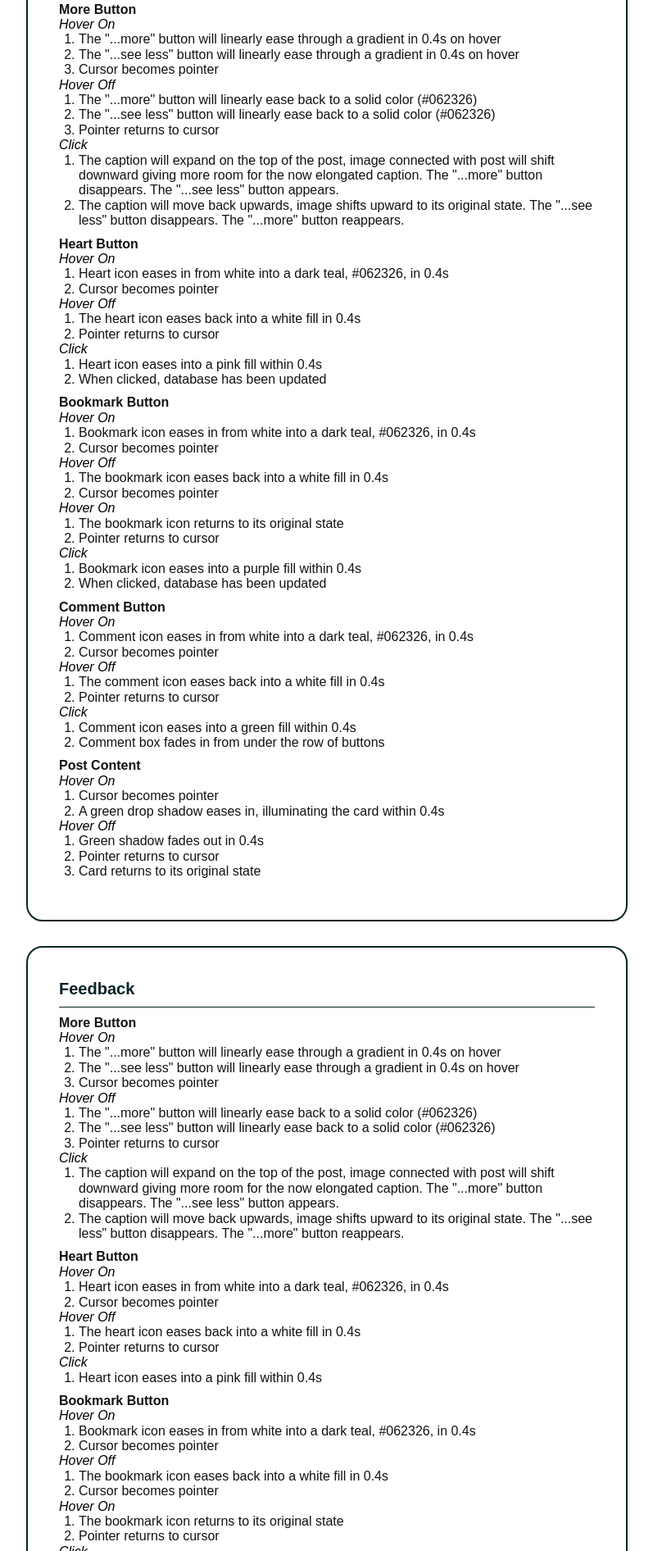
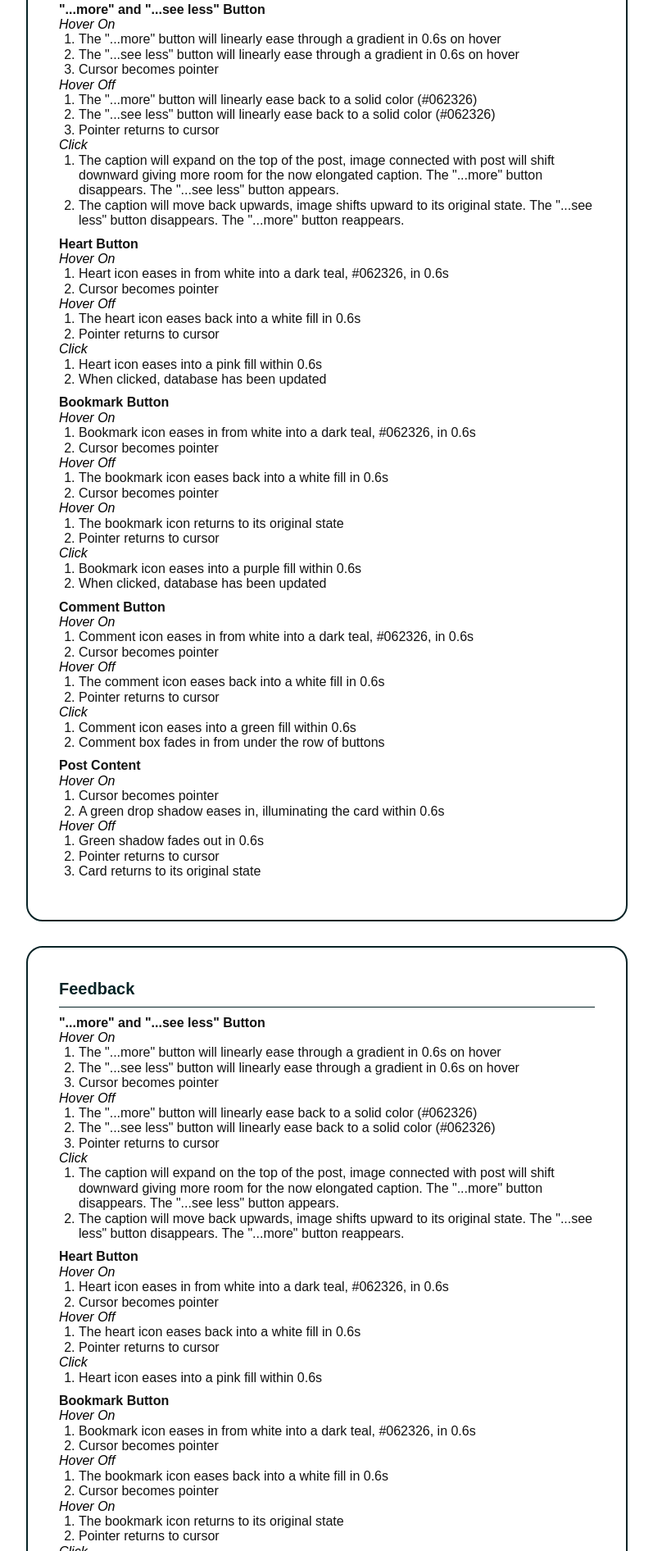
Before and after one commit to tochloe/idm241-cct52, a plain HTML site: page final/build/index.html in a window 1280 px wide. Shown: the part 1815-3707 px from the top of the page at 82% size, without its empty margins (241-1038 px from the left). Drawn offline with Linux system fonts and the light colour scheme.

Commit message:
📝 Editing Animations, Adjusting Descriptions

```diff
--- a/final/build/index.html
+++ b/final/build/index.html
@@ -127,7 +127,7 @@
     <hr class="doc-divider">
 
     <div class="doc-subsection">
-        <h3 class="doc-subsection-title">More/Less Button</h3>
+        <h3 class="doc-subsection-title">"...more" and "...see less" Button</h3>
         <ol class="doc-list">
             <li>Hover On "...More"</li>
             <li>Hover Off "...More"</li>
@@ -182,13 +182,13 @@
     <hr class="doc-divider">
 
     <div class="doc-subsection">
-        <h3 class="doc-subsection-title">More Button</h3>
+        <h3 class="doc-subsection-title">"...more" and "...see less" Button</h3>
         <div class="doc-rules-content">
 
             <p class="doc-italic">Hover On</p>
             <ol class="doc-list">
-                <li>The "...more" button will linearly ease through a gradient in 0.4s on hover</li>
-                <li>The "...see less" button will linearly ease through a gradient in 0.4s on hover</li>
+                <li>The "...more" button will linearly ease through a gradient in 0.6s on hover</li>
+                <li>The "...see less" button will linearly ease through a gradient in 0.6s on hover</li>
                 <li>Cursor becomes pointer</li>
             </ol>
 
@@ -214,19 +214,19 @@
 
             <p class="doc-italic">Hover On</p>
             <ol class="doc-list">
-                <li>Heart icon eases in from white into a dark teal, #062326, in 0.4s</li>
+                <li>Heart icon eases in from white into a dark teal, #062326, in 0.6s</li>
                 <li>Cursor becomes pointer</li>
             </ol>
 
             <p class="doc-italic">Hover Off</p>
             <ol class="doc-list">
-                <li>The heart icon eases back into a white fill in 0.4s</li>
+                <li>The heart icon eases back into a white fill in 0.6s</li>
                 <li>Pointer returns to cursor</li>
             </ol>
 
             <p class="doc-italic">Click</p>
             <ol class="doc-list">
-                <li>Heart icon eases into a pink fill within 0.4s</li>
+                <li>Heart icon eases into a pink fill within 0.6s</li>
                 <li>When clicked, database has been updated</li>
             </ol>
         </div>
@@ -239,13 +239,13 @@
 
             <p class="doc-italic">Hover On</p>
             <ol class="doc-list">
-                <li>Bookmark icon eases in from white into a dark teal, #062326, in 0.4s</li>
+                <li>Bookmark icon eases in from white into a dark teal, #062326, in 0.6s</li>
                 <li>Cursor becomes pointer</li>
             </ol>
 
             <p class="doc-italic">Hover Off</p>
             <ol class="doc-list">
-                <li>The bookmark icon eases back into a white fill in 0.4s</li>
+                <li>The bookmark icon eases back into a white fill in 0.6s</li>
                 <li>Cursor becomes pointer</li>
             </ol>
 
@@ -257,7 +257,7 @@
 
             <p class="doc-italic">Click</p>
             <ol class="doc-list">
-                <li>Bookmark icon eases into a purple fill within 0.4s</li>
+                <li>Bookmark icon eases into a purple fill within 0.6s</li>
                 <li>When clicked, database has been updated</li>
             </ol>
         </div>
@@ -270,19 +270,19 @@
 
             <p class="doc-italic">Hover On</p>
             <ol class="doc-list">
-                <li>Comment icon eases in from white into a dark teal, #062326, in 0.4s</li>
+                <li>Comment icon eases in from white into a dark teal, #062326, in 0.6s</li>
                 <li>Cursor becomes pointer</li>
             </ol>
 
             <p class="doc-italic">Hover Off</p>
             <ol class="doc-list">
-                <li>The comment icon eases back into a white fill in 0.4s</li>
+                <li>The comment icon eases back into a white fill in 0.6s</li>
                 <li>Pointer returns to cursor</li>
             </ol>
 
             <p class="doc-italic">Click</p>
             <ol class="doc-list">
-                <li>Comment icon eases into a green fill within 0.4s</li>
+                <li>Comment icon eases into a green fill within 0.6s</li>
                 <li>Comment box fades in from under the row of buttons</li>
             </ol>
         </div>
@@ -296,12 +296,12 @@
             <p class="doc-italic">Hover On</p>
             <ol class="doc-list">
                 <li>Cursor becomes pointer</li>
-                <li>A green drop shadow eases in, illuminating the card within 0.4s</li>
+                <li>A green drop shadow eases in, illuminating the card within 0.6s</li>
             </ol>
 
             <p class="doc-italic">Hover Off</p>
             <ol class="doc-list">
-                <li>Green shadow fades out in 0.4s</li>
+                <li>Green shadow fades out in 0.6s</li>
                 <li>Pointer returns to cursor</li>
                 <li>Card returns to its original state</li>
             </ol>
@@ -317,13 +317,13 @@
     <hr class="doc-divider">
 
     <div class="doc-subsection">
-        <h3 class="doc-subsection-title">More Button</h3>
+        <h3 class="doc-subsection-title">"...more" and "...see less" Button</h3>
         <div class="doc-rules-content">
 
             <p class="doc-italic">Hover On</p>
             <ol class="doc-list">
-                <li>The "...more" button will linearly ease through a gradient in 0.4s on hover</li>
-                <li>The "...see less" button will linearly ease through a gradient in 0.4s on hover</li>
+                <li>The "...more" button will linearly ease through a gradient in 0.6s on hover</li>
+                <li>The "...see less" button will linearly ease through a gradient in 0.6s on hover</li>
                 <li>Cursor becomes pointer</li>
             </ol>
 
@@ -349,19 +349,19 @@
 
             <p class="doc-italic">Hover On</p>
             <ol class="doc-list">
-                <li>Heart icon eases in from white into a dark teal, #062326, in 0.4s</li>
+                <li>Heart icon eases in from white into a dark teal, #062326, in 0.6s</li>
                 <li>Cursor becomes pointer</li>
             </ol>
 
             <p class="doc-italic">Hover Off</p>
             <ol class="doc-list">
-                <li>The heart icon eases back into a white fill in 0.4s</li>
+                <li>The heart icon eases back into a white fill in 0.6s</li>
                 <li>Pointer returns to cursor</li>
             </ol>
 
             <p class="doc-italic">Click</p>
             <ol class="doc-list">
-                <li>Heart icon eases into a pink fill within 0.4s</li>
+                <li>Heart icon eases into a pink fill within 0.6s</li>
             </ol>
         </div>
     </div>
@@ -373,13 +373,13 @@
 
             <p class="doc-italic">Hover On</p>
             <ol class="doc-list">
-                <li>Bookmark icon eases in from white into a dark teal, #062326, in 0.4s</li>
+                <li>Bookmark icon eases in from white into a dark teal, #062326, in 0.6s</li>
                 <li>Cursor becomes pointer</li>
             </ol>
 
             <p class="doc-italic">Hover Off</p>
             <ol class="doc-list">
-                <li>The bookmark icon eases back into a white fill in 0.4s</li>
+                <li>The bookmark icon eases back into a white fill in 0.6s</li>
                 <li>Cursor becomes pointer</li>
             </ol>
 
@@ -391,7 +391,7 @@
 
             <p class="doc-italic">Click</p>
             <ol class="doc-list">
-                <li>Bookmark icon eases into a purple fill within 0.4s</li>
+                <li>Bookmark icon eases into a purple fill within 0.6s</li>
             </ol>
         </div>
     </div>
@@ -403,19 +403,19 @@
 
             <p class="doc-italic">Hover On</p>
             <ol class="doc-list">
-                <li>Comment icon eases in from white into a dark teal, #062326, in 0.4s</li>
+                <li>Comment icon eases in from white into a dark teal, #062326, in 0.6s</li>
                 <li>Cursor becomes pointer</li>
             </ol>
 
             <p class="doc-italic">Hover Off</p>
             <ol class="doc-list">
-                <li>The comment icon eases back into a white fill in 0.4s</li>
+                <li>The comment icon eases back into a white fill in 0.6s</li>
                 <li>Pointer returns to cursor</li>
             </ol>
 
             <p class="doc-italic">Click</p>
             <ol class="doc-list">
-                <li>Comment icon eases into a green fill within 0.4s</li>
+                <li>Comment icon eases into a green fill within 0.6s</li>
                 <li>Comment box fades in from under the row of buttons</li>
             </ol>
         </div>
@@ -429,12 +429,12 @@
             <p class="doc-italic">Hover On</p>
             <ol class="doc-list">
                 <li>Cursor becomes pointer</li>
-                <li>A green drop shadow eases in, illuminating the card within 0.4s</li>
+                <li>A green drop shadow eases in, illuminating the card within 0.6s</li>
             </ol>
 
             <p class="doc-italic">Hover Off</p>
             <ol class="doc-list">
-                <li>Green shadow fades out in 0.4s</li>
+                <li>Green shadow fades out in 0.6s</li>
                 <li>Pointer returns to cursor</li>
                 <li>Card returns to its original state</li>
             </ol>
--- a/final/build/style.css
+++ b/final/build/style.css
@@ -133,8 +133,8 @@ a{
     color: #062326;
     position: relative;
     margin-bottom: 20px;
-    transition: background-size 0.4s cubic-bezier(0.4, 0, 0.2, 1),
-                -webkit-text-fill-color 0.4s cubic-bezier(0.4, 0, 0.2, 1);
+    transition: background-size 0.6s cubic-bezier(0.4, 0, 0.2, 1),
+                -webkit-text-fill-color 0.6s cubic-bezier(0.4, 0, 0.2, 1);
     text-decoration: underline;
     text-decoration-color: transparent;
     background: linear-gradient(90deg, #062326 0%, #D3FB53 100%);
@@ -148,7 +148,10 @@ a{
 }
 
 .more-button:hover {
-     background-size: 100% 100%;
+     background: linear-gradient(90deg, #062326 0%, #D3FB53 100%);
+    background-size: 100% 100%;
+    -webkit-background-clip: text;
+    background-clip: text;
     -webkit-text-fill-color: transparent;
 }
 
@@ -171,7 +174,7 @@ a{
     position: relative;
     margin-top: 20px;
     margin-bottom: 20px;
-    transition: background 0.4s cubic-bezier(0.4, 0, 0.2, 1);
+    transition: background-size 0.6s cubic-bezier(0.4, 0, 0.2, 1);
     text-decoration: underline;
     text-decoration-color: transparent;
     background: linear-gradient(90deg, #062326 0%, #062326 100%);
@@ -197,7 +200,7 @@ a{
     max-height: 0;
     overflow: hidden;
     opacity: 0;
-    transition: max-height 0.4s ease, opacity 0.3s ease, margin-bottom 0.3s ease;
+    transition: max-height 0.6s ease, opacity 0.3s ease, margin-bottom 0.3s ease;
 }
 
 .expanded-content.show {
@@ -298,10 +301,10 @@ a{
     stroke-width: 1.5;
     fill: var(--white);
     fill-opacity: 1;
-    transition: fill 0.4s cubic-bezier(0.4, 0, 0.2, 1),
-                stroke 0.4s cubic-bezier(0.4, 0, 0.2, 1),
-                fill-opacity 0.4s cubic-bezier(0.4, 0, 0.2, 1),
-                opacity 0.4s cubic-bezier(0.4, 0, 0.2, 1);
+    transition: fill 0.6s cubic-bezier(0.4, 0, 0.2, 1),
+                stroke 0.6s cubic-bezier(0.4, 0, 0.2, 1),
+                fill-opacity 0.6s cubic-bezier(0.4, 0, 0.2, 1),
+                opacity 0.6s cubic-bezier(0.4, 0, 0.2, 1);
 }
 
 
@@ -361,7 +364,7 @@ a{
     max-height: 0;
     overflow: hidden;
     opacity: 0;
-    transition: max-height 0.4s cubic-bezier(0.4, 0, 0.2, 1),
+    transition: max-height 0.6s cubic-bezier(0.4, 0, 0.2, 1),
                 opacity 0.3s ease,
                 margin-bottom 0.3s ease;
     margin-left: 15px;
```
